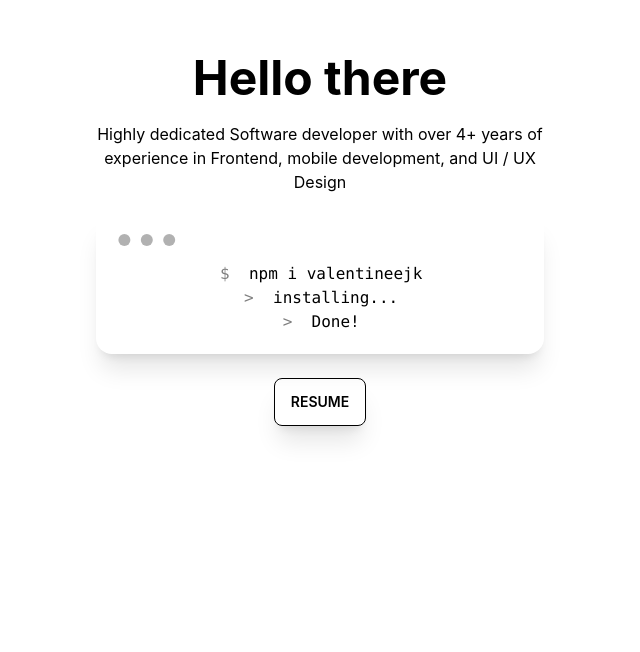
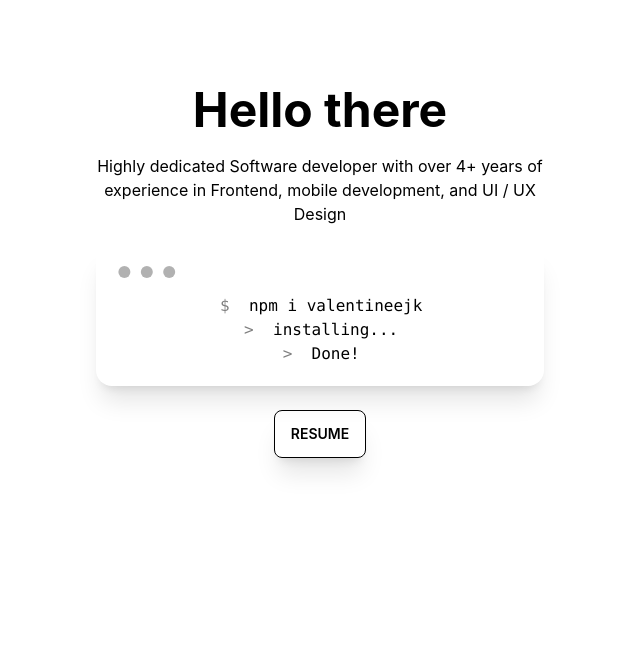
Before and after one commit to valentineejk/valentineejk, a Next.js app: page / in a window 1280 px wide. Shown: the part 148-800 px from the top of the page, without its empty margins (320-960 px from the left). Built offline with nearby package versions, Linux system fonts and the light colour scheme.

Commit message:
minor fix

```diff
--- a/components/Hero.js
+++ b/components/Hero.js
@@ -47,7 +47,7 @@ const Hero = () => {
             <div className="hero-overlay bg-opacity-60"></div>
             <div className="hero-content text-center text-neutral-content">
                 <div className="max-w-md">
-                    <h1 className="mb-5 text-5xl font-bold " >Hello there</h1>
+                    <h1 className="mb-5 text-5xl font-bold mt-16" >Hello there</h1>
                     <p className="mb-5">Highly dedicated Software developer with over 4+ years of experience in Frontend, mobile development, and UI / UX Design</p>
                     <div className="mockup-code shadow-xl dark:shadow-green-600 ">
                         <pre data-prefix="$"><code>npm i valentineejk</code></pre>
```
